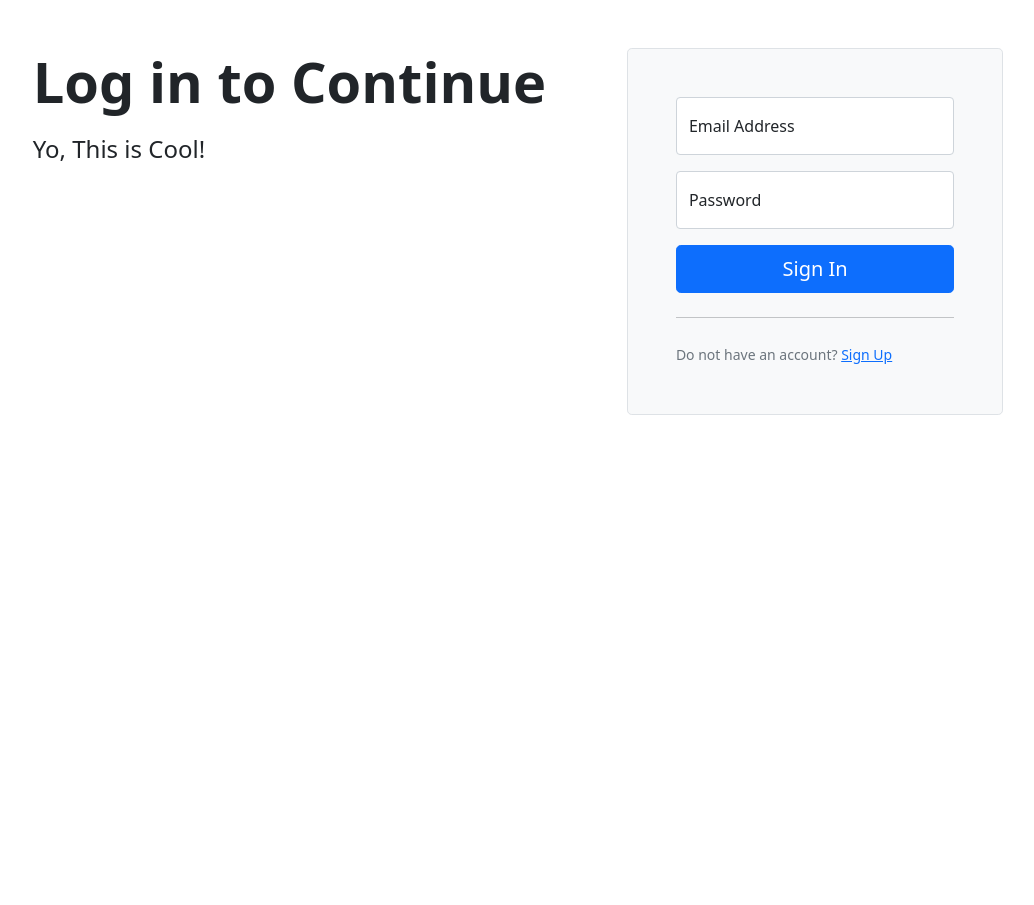
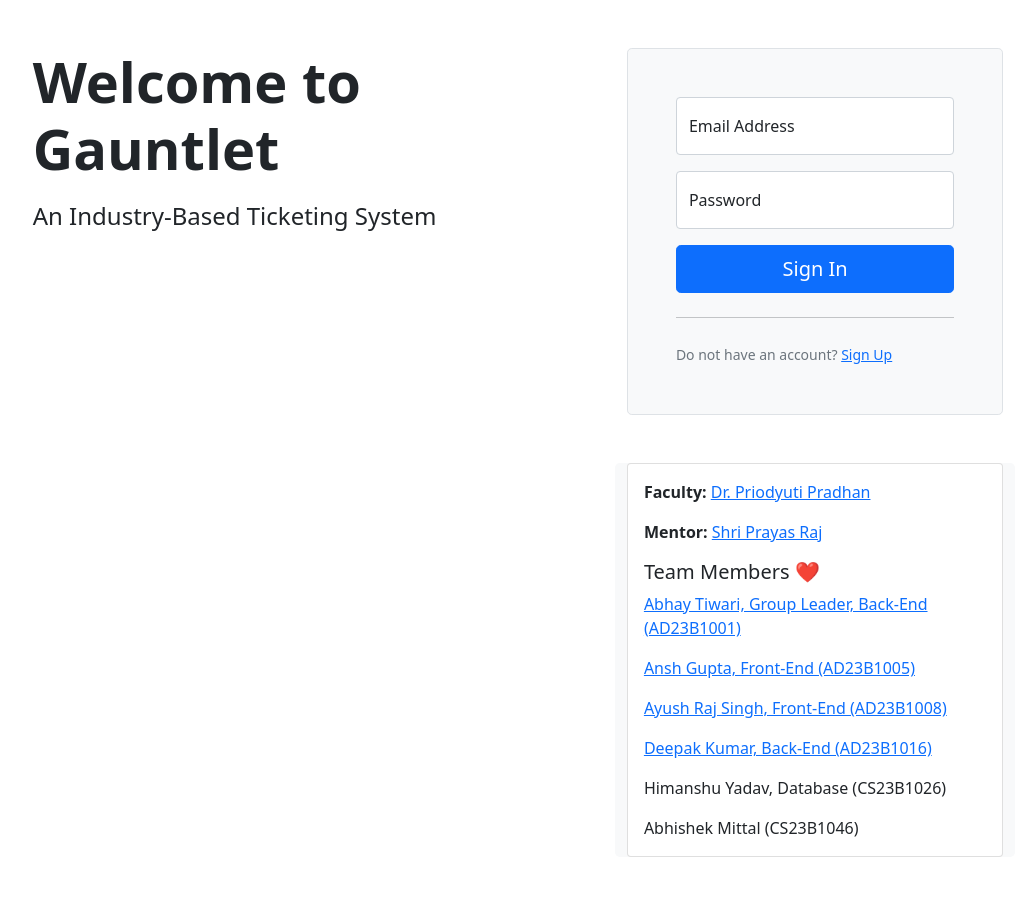
Before and after one commit to xabhaytiwari/ticketingSystem, a Django app: page /accounts/login/ in a window 1280 px wide. Shown: the whole page, without its empty margins (122-1156 px from the left). Before the commit the page ends 415 px from the top, so only its background shows below. Run offline with Django 5.2, Linux system fonts and the light colour scheme; some libraries are stand-ins or nearby versions.

Commit message:
Version: V1.1

```diff
--- a/templates/accounts/base.html
+++ b/templates/accounts/base.html
@@ -4,7 +4,7 @@
         <meta charset="utf-8">
         <meta name="viewport" content="width=device-width, initial-scael=1">
         <link rel="stylesheet" href="https://cdn.jsdelivr.net/npm/bootstrap@5.0.2/dist/css/bootstrap.min.css" >
-        <title>Django HTML - Login</title>
+        <title>Gauntlet - Login</title>
     </head>
 
     <body>
@@ -13,7 +13,7 @@
             <div class="col-lg-7 text-center text-lg-start">
                 <h1 class="display-4 fw-bold 1h-1 mb-3">{% block heading %} {% endblock heading %}</h1>
                 <p class="col-lg-10 fs-4">
-                    Yo, This is Cool!
+                    An Industry-Based Ticketing System
                 </p>
             </div>
             <div class="col-md-10 mx-auto col-lg-5">
--- a/templates/accounts/login.html
+++ b/templates/accounts/login.html
@@ -1,7 +1,8 @@
 {% extends 'accounts/base.html' %}
 
+
 {% block heading %}
-Log in to Continue
+Welcome to Gauntlet
 {% endblock heading %}
 
 {% block content %}
@@ -22,4 +23,22 @@ Log in to Continue
     <small class="text-muted">Do not have an account? <a href="{% url 'register-customer' %}">Sign Up</a></small>
 </form>
 
+<div class="row mt-5">
+    <div class="col-lg-14 rounded-3 bg-light">
+        <div class="card">
+            <div class="card-body">
+                <p class="card-text"><strong>Faculty:</strong> <a href="https://www.linkedin.com/in/priodyuti-pradhan-42642b1b" target="_blank">Dr. Priodyuti Pradhan</a></p>
+                <p class="card-text"><strong>Mentor:</strong> <a href="https://www.linkedin.com/in/prayas-raj-549598230" target="_blank">Shri Prayas Raj</a></p>
+                <h5 class="card-title">Team Members ❤️</h5>
+                <p class="card-text"><a href="https://www.linkedin.com/in/abhay-tiwari-in" target="_blank">Abhay Tiwari, Group Leader, Back-End (AD23B1001)</a></p>
+                <p class="card-text"><a href="https://www.linkedin.com/in/ansh-gupta-4ba894287" target="_blank">Ansh Gupta, Front-End (AD23B1005)</a></p>
+                <p class="card-text"><a href="https://www.linkedin.com/in/ayush-raj-6b9172298" target="_blank">Ayush Raj Singh, Front-End (AD23B1008)</a></p>
+                <p class="card-text"><a href="https://www.linkedin.com/in/deepak-kumar-673a7830a" target="_blank">Deepak Kumar, Back-End (AD23B1016)</a></p>
+                <p class="card-text">Himanshu Yadav, Database (CS23B1026)</p>
+                <p class="card-text">Abhishek Mittal (CS23B1046)</p>
+            </div>
+        </div>
+    </div>
+</div>
+
 {% endblock content %}
--- a/templates/accounts/register_customer.html
+++ b/templates/accounts/register_customer.html
@@ -2,7 +2,7 @@
 {% load widget_tweaks %}
 
 {% block heading %}
-Welcome to Django Ticketing Sytem
+Welcome to Gauntlet
 {% endblock heading %}
 
 {% block content %}
--- a/templates/dashboard/customer_dashboard.html
+++ b/templates/dashboard/customer_dashboard.html
@@ -5,7 +5,7 @@
     <div class="container-fluid py-5">
         <h1 class="display-5 fw-bold">Customer Dashboard</h1>
         <p class="col-md-8 fs-4">
-            Aa gaye maharaj!
+            Welcome back! Your personalized dashboard is ready to help you track your progress and manage your Ticket.
         </p>
         <a href="{% url 'create-ticket' %}" class="btn btn-primary btn-lg" type="button">Create Ticket</a>
     </div>
--- a/templates/dashboard/engineer_dashboard.html
+++ b/templates/dashboard/engineer_dashboard.html
@@ -5,7 +5,7 @@
     <div class="container-fluid py-5">
         <h1 class="display-5 fw-bold">Engineer Dashboard</h1>
         <p class="col-md-8 fs-4">
-            Aa gaye maharaj!
+            Welcome to your Ticketing Dashboard! Track, manage, and resolve issues efficiently—all in one place.
         </p>
         <a href = "{% url 'engineer-active-tickets' %}" class="btn btn-primary btn-lg" type="button">View Active Tickets</a>
     </div>
```
Also changed, not shown: templates/base.html (+9 -7 lines), db.sqlite3, static/assets/undraw_Login_re_4vu2.png (added).
